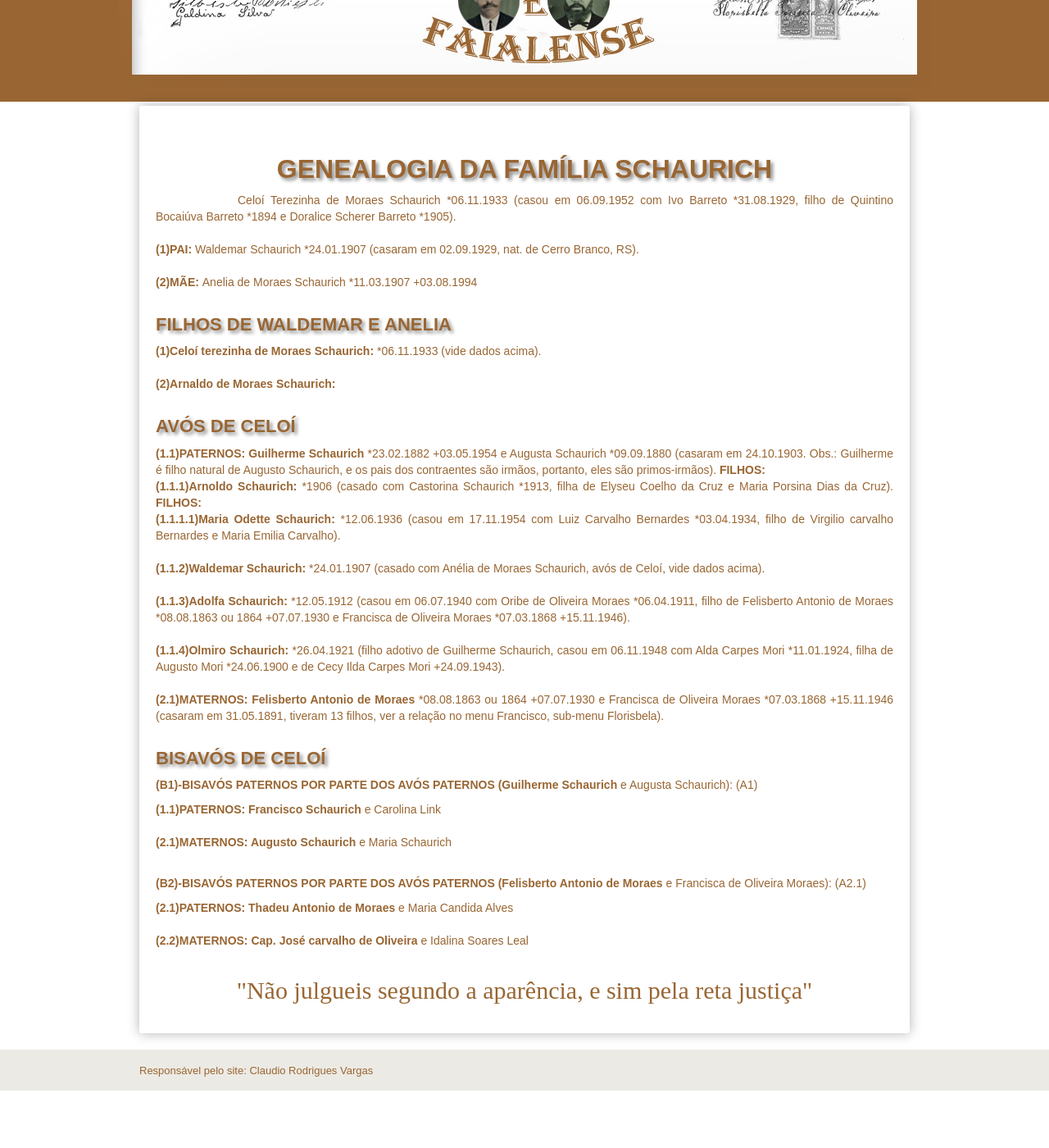
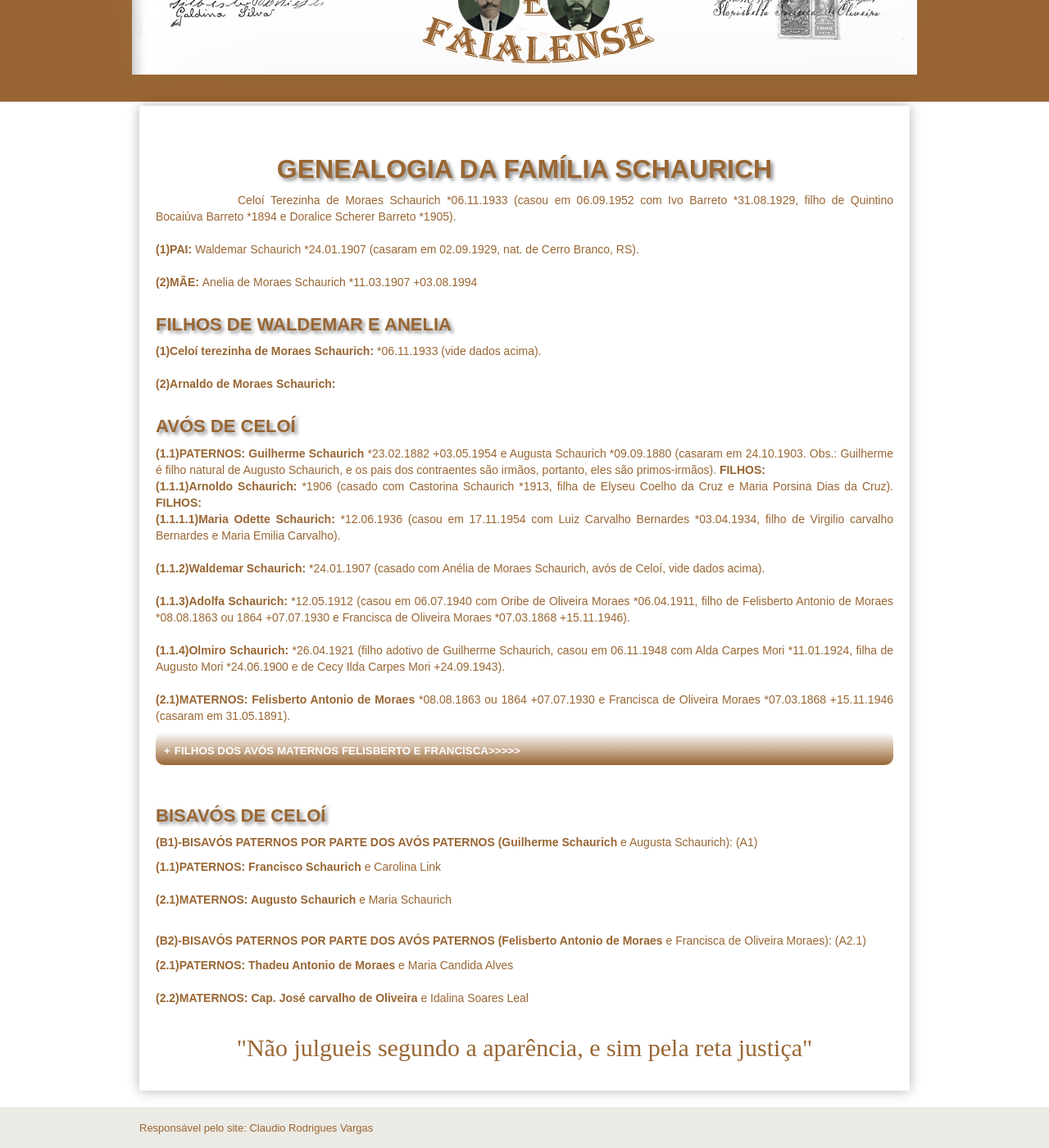
Before and after one commit to claudiovargas1955/claudiovargas1955.github.io, a Jekyll site: the page built from _pages/familia-schaurich.html, in a window 1280 px wide and 1400 px high, scrolled down 170 px. Shown: the whole window at 82% size. Built offline with Jekyll 4.4.1, drawn with Linux system fonts in a browser that asks for light colours; some web fonts are replaced; before the commit the page ends 1500 px from its top, so only the background shows below that; some of the changed text lies outside the part shown.

Commit message:
Update familia-schaurich.html

```diff
--- a/_pages/familia-schaurich.html
+++ b/_pages/familia-schaurich.html
@@ -124,8 +124,83 @@
   <b>(1.1.4)Olmiro Schaurich: </b>*26.04.1921 (filho adotivo de Guilherme Schaurich, casou em 06.11.1948 com Alda Carpes Mori
   *11.01.1924, filha de Augusto Mori *24.06.1900 e de Cecy Ilda Carpes Mori +24.09.1943).<br><br>
 
+
 <b>(2.1)MATERNOS: Felisberto Antonio de Moraes </b>*08.08.1863 ou 1864 +07.07.1930 e Francisca de Oliveira Moraes *07.03.1868
-+15.11.1946 (casaram em 31.05.1891, tiveram 13 filhos, ver a relação no menu Francisco, sub-menu Florisbela).<br><br>
++15.11.1946 (casaram em 31.05.1891).
+<details><summary><b>FILHOS DOS AVÓS MATERNOS FELISBERTO E FRANCISCA>>>>></b></summary>
+<b>(2.1.1)Pedro de Oliveira Moraes:</b> *26.04.1899 ou 26.04.1903 (casou em 28.05.1927 com Honorina Fonseca*07.06.1894  ou 07.06.1895
+filha de Marcelino Gonçalves da Fonseca e Adelaide Rodrigues Sant’anna – avós paternos: Antonio da Fonseca Ruivo e Candida Gonçalves
+Vianna avós maternos: Clementino Rodrigues Sant’anna e Marfisa Jacques RC-33).<b> FILHOS:</b><br/>
+<b>(2.1.1.1)Ledy Moraes:</b> *03.04.1928(casou em 11.07.1947 com Francisco de Assis Teixeira do Canto *19.03.1924 filho de Paulino
+Teixeira do Canto +10.02.1940 e Serafina Teixeira  Morais *15.01.1884 avós paternos: Zeferino Teixeira do Canto e Felizarda Silveira
+do Canto avós maternos: Bento da Silva Morais e Ana Antonia de Morais (RC-70) – Irmã de José Argemiro Teixeira do Canto *22.09.1918
+casou em com Alcina da Silva Morais *29.02.1920 filha de Tadeu da Silva Morais e Maria Elisa da Silveira avós paternos: Bento da Silva
+Morais e Ana da Rosa Morais avós maternos: Hilario Antonio da Silveira e Felisberta Amalia da Silveira).<br/><br/>
+
+<b>(2.1.2)Thadeu de Oliveira Moraes:</b> *15.04.1909 +12.02.1985 (casou em 13.05.1936 com Jaci Lacerda 25.12.1916 filha de José Maria
+Lacerda *22.06.1875 e Carlinda Cabral Lacerda avós paternos: Vicente Lacerda 04.01.1865 e Manoela Garcia  avós maternos: Carlos de
+ Vasconcelos Cabral e Mariana Cristina Cabral (RC-35). <b>FILHOS: </b><br>
+ <b>(2.1.2.1)Ieda Lacerda de Moraes:</b><br>
+<b>(2.1.2.2)Carlos Lacerda de Moraes:</b><br>
+<b>(2.1.2.3)Claudio Lacerda de  Moraes:</b><br>
+<b>(2.1.2.4)Iara Lacerda de Moraes:</b><br>
+<b>(2.1.2.5)Clóvis Lacerda de Moraes:</b><br><br>
+
+<b>(2.1.3) Olécio de Oliveira Moraes: </b> *27.11.1905 (casou em 14.05.1930 com Ajeny da Costa Mazuim *10.06.1911 +10.07.1972 filha de
+José Custódio Masuhin *19.03.1877 e Adelina da Costa Masuhin *16.03.1880 avós paternos: Liborio Francisco Masuhin  e Generosa Loreto
+Masuhin avós materno: Feliciano Antonio da Costa RC-36. Deixou 9 filhos).<br><br>
+
+<b>(2.1.4)Anélia de Oliveira Moraes:  </b> *11.03.1907 +03.08.1994 (casou em 30.08.1929 com Waldemar Schaurich *24.01.1907 filho de
+Guilherme Schaurich *23.02.1882 e Augusta Schaurich *09.09.1180 avós paternos: Francisco Schaurich e Carolina Sinke avós maternos:
+Augusto Schaurich e Maria Schaurich RC-37). <b>FILHOS: </b><br>
+ <b>(2.1.4.1)Celoí Terezinha: </b><br>
+ <b>(2.1.4.2)Arnaldo: </b><br><br>
+
+<b>(2.1.5)Idalina de Oliveira Moraes: </b> *19.01.1898 (casou 31.05.1922 em com Angélico Teixeira Gonçalves *12.03.1896 filho de Bazilio
+Teixeira de Oliveira *10.12.1862 e Zulmira Izabel Gonçalves +16.11.1901 Irmão de Bazilisa Teixeira de Oliveira *09.01.1900 casou em
+10.07.1924 com Ramiro Loreto filho de João Dalmacio de Loreto *24.09.1868 e Marcolina Luiza de Loreto *12.10.1862 RC-53).<br/><br/>
+
+<b>(2.1.6)Albertina de Oliveira Moraes:</b> *03.06.1894 (casou em 30.05.1914 com Justino Loureiro Loreto *23.03.1893 filho de Joaquim
+Ilha de Loreto e Maria Justina de Loreto avós paternos: Gaspar Juvencio de Loreto e Anna Francisca Ilha, avós maternos: Justino Loureiro
+de Quadros e Maria Joaquina de Quadros RC-75). <br/><br/>
+
+<b>(2.1.7)Oribe de Oliveira Moraes:</b> *06.04.1911 (casou em 06.07.1940 com Adolpha Schaurich *12.05.1912 filha de Guilherme Schaurich
+*23.02.1882 e Augusta Schaurich *09.09.1880 RC-80).<br/><br/>
+
+<b>(2.1.8)Almira de Oliveira Moraes:</b>11.06.1902 +30.04.1953 (casou em 31.05.1923 com Fidencio Teixeira Gonçalves *22.06.1897 filho de
+Basilio Teixeira de Oliveira *10.10.1862 e Zulmira Isabel Gonçalves +16.11.1901 RC-81). <b>FILHOS:</b><br>
+ <b>(2.1.8.1)Francisco: </b><br>
+ <b>(2.1.8.2)Judith: </b>(casada com Mario Souza).<br>
+ <b>(2.1.8.3)Alceu: </b><br>
+ <b>(2.1.8.4)Isabel: </b><br>
+ <b>(2.1.8.5)Ivo: </b><br>
+ <b>(2.1.8.6)Sel José: </b><br>
+ <b>(2.1.8.7)Elzira Rosa: </b><br>
+ <b>(2.1.8.8)Ivonir Maria: </b><br><br>
+
+
+<b>(2.1.9)Donatilla de Oliveira Moraes:</b> *12.01.1904  (casou em 05.05.1930 com Candido Teixeira de Oliveira *01.01.1906 +16.11.1931
+filho de Emilio Teixeira de Oliveira *18.12.1860 e Francisca Maria de Oliveira *04.09.1865 avós paternos: José Agustinho Teixeira e
+Ignacia Francisca de Oliveira avós maternos: Mathias Teixeira de Souza e Maria Francisca de Oliveira – naturais de Caçapava do Sul -
+RC-82). <b>FILHOS: </b><br>
+  <b>(2.1.9.1)Nair de Oliveira: </b>*08.1931<br/><br/>
+
+<b>(2.1.10)Eudóxia de Oliveira Moraes:</b> *24.07.1900 +04.05.1993 (casou em 24.07.1926 com Cassiano de Moura  Ortiz *19.01.1902
++25.09.1994, filho de Victalino José Ortiz *24.01.1878 e Balbina Moura Ortiz *12.01.1880 avós paternos: Fermino José Ortiz e Candida
+Ortiz  avós maternos: José da Silva Moura e Francisca Vargas de Moura RC-83). <b>FILHOS: </b><br>
+ <b>(2.1.10.1)Célia:</b><br>
+ <b>(2.1.10.2)Jurema:</b><br>
+ <b>(2.1.10.3)Maria:</b><br>
+ <b>(2.1.10.4)Francisca:</b><br>
+ <b>(2.1.10.5)José Aldo:</b><br>
+ <b>(2.1.10.6)Antonio Alci:</b><br><br>
+
+<b>(2.1.11)Lindolpho de Oliveira Moraes: </b>*23.09.1892 (casado com Maria Julia de Nascimento *13.02.1898, filha de José do Nascimento
+ *06.01.1855 e Onorina Batista do Nascimento +29.09.1908). <br><br>
+
+<b>(2.1.12)Odorival de Oliveira Moraes: </b>*1896 <br><br>
+
+<b>(2.1.13)José de Oliveira Moraes: </b>*1903 </p></details><br><br>
 
 <h4>BISAVÓS DE CELOÍ</h4>
 <p><b>(B1)-BISAVÓS PATERNOS POR PARTE DOS AVÓS PATERNOS (Guilherme Schaurich </b>e Augusta Schaurich): (A1)
```
